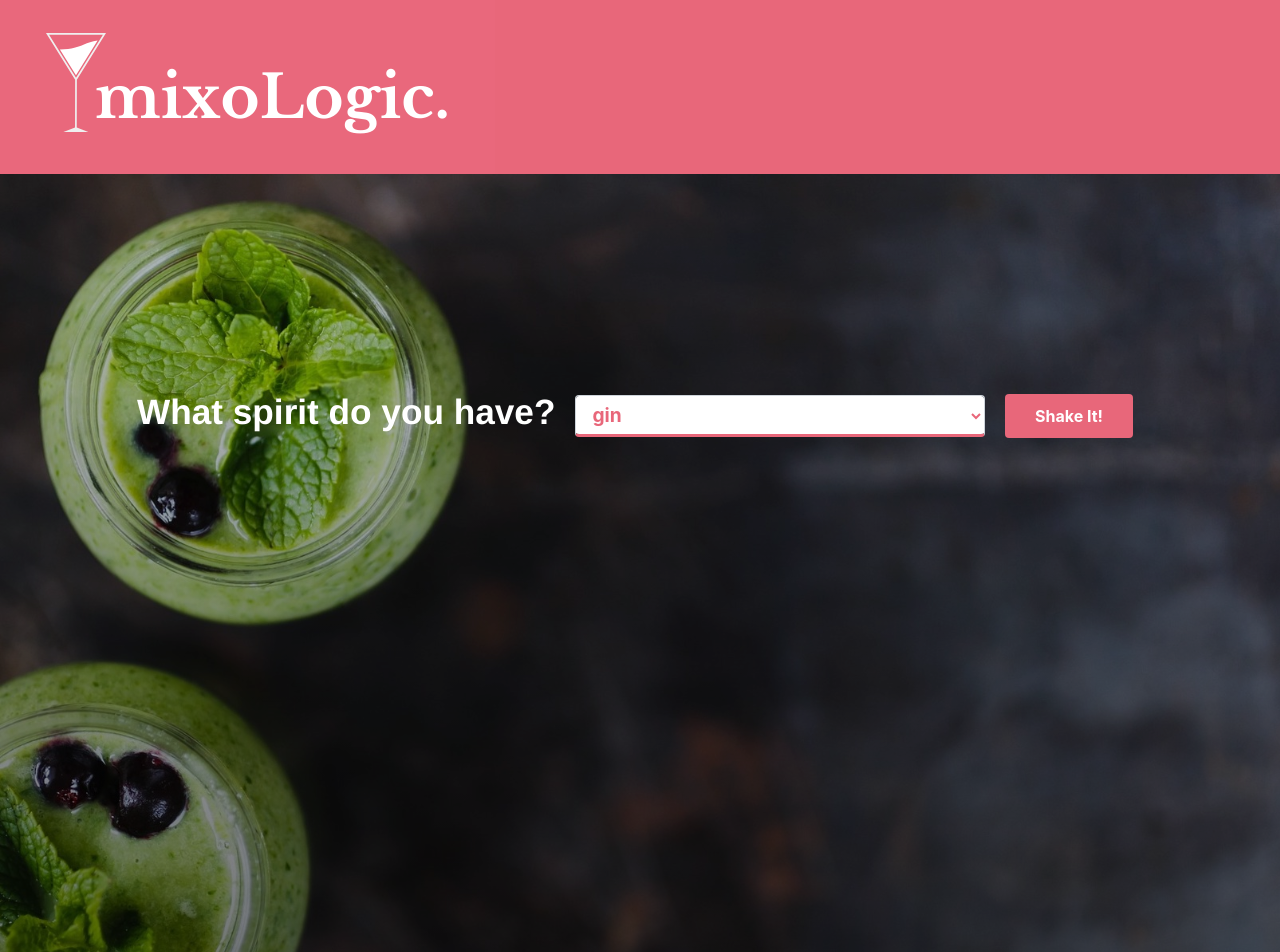
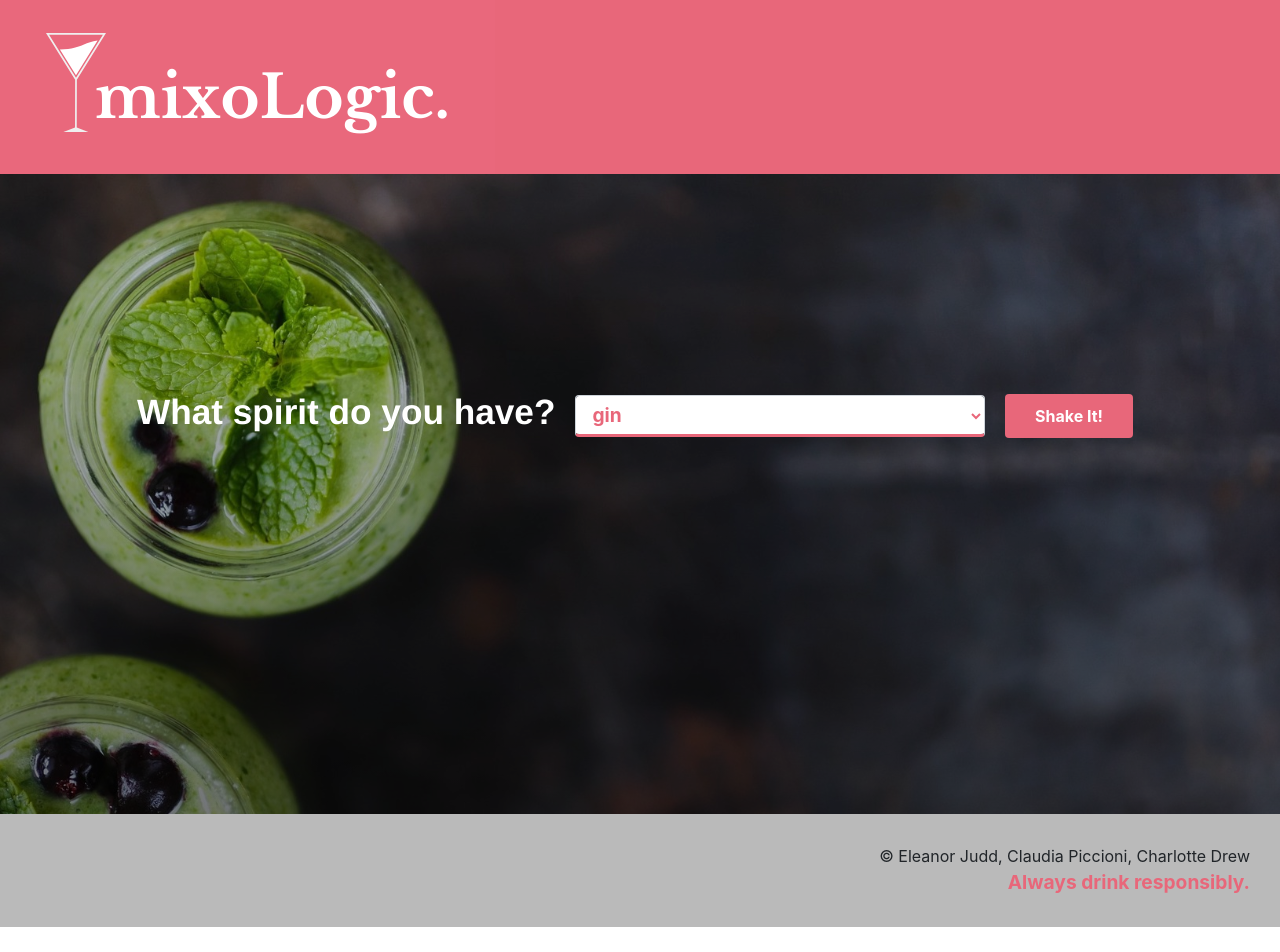
Before and after one commit to clapix/cocktail-react, a React (Create React App) app: page / in a window 1280 px wide. Shown: the top 952 px of the page. After the commit the page ends 927 px from the top, so only its background shows below. Built offline with nearby package versions, Linux system fonts and the light colour scheme.

Commit message:
Added simple footer styling

```diff
--- a/src/axios.js
+++ b/src/axios.js
@@ -1,10 +1,10 @@
 import axios from "axios";
 // return a new version of axios with useful settings applied
 export default axios.create({
-    baseURL: "http://username.restful.training/api/counters",
-    params: {
-        key: "b1a4b1a4b1a4-api-key-b1a4b1a4ab1a4",
-    },
+    baseURL: "http://homestead.test/api/",
+    // params: {
+    //     key: "b1a4b1a4b1a4-api-key-b1a4b1a4ab1a4",
+    // },
     headers: {
         Accept: "application/json",
     },
--- a/src/components/Footer.js
+++ b/src/components/Footer.js
@@ -5,9 +5,8 @@ class Footer extends React.Component {
     render() {
         return (
             <footer className="page-footer">
-                <p>
-                    some footer info here
-                    </p>
+                <p className="copyright">&copy; Eleanor Judd, Claudia Piccioni, Charlotte Drew</p>
+                <p className="warning">Always drink responsibly.</p>
             </footer>
         )
     };
--- a/src/components/Header.js
+++ b/src/components/Header.js
@@ -3,7 +3,6 @@ import {
     BrowserRouter as Router,
     Link
 } from "react-router-dom";
-import { Jumbotron, Container, Col, Row } from "react-bootstrap";
 
 class Header extends React.Component {
 
@@ -14,7 +13,7 @@ class Header extends React.Component {
                     <Link to="/">
                         <img
                             src="assets/logo-header.png"
-                            alt="logo"/>
+                            alt="mixologic-logo"/>
                     </Link>
                 </header>
             </Router>)
--- a/src/index.css
+++ b/src/index.css
@@ -1,3 +1,5 @@
+/* GLOBAL */
+
 * {
   box-sizing: border-box;
 }
@@ -22,6 +24,8 @@ code {
     monospace;
 }
 
+/* HEADER */
+
 .page-header {
   width: 100%;
   background: #e8677a;
@@ -31,8 +35,9 @@ code {
 
 }
 
+/* HERO - DROPDOWN */
 .hero {
-    height: 100vh;
+    height: 80vh;
     background-image: linear-gradient(lightgrey, grey), url("/assets/hero.jpg");
     background-blend-mode: multiply;
     width: 100%;
@@ -40,6 +45,7 @@ code {
     background-size: cover;
     padding: 10%;
     border-radius: 0;
+    margin-bottom: 0;
 }
 
 .form {
@@ -152,3 +158,25 @@ code {
     animation-iteration-count: 1;
 
 }
+
+/* FOOTER */
+
+.page-footer {
+    background: #bababa;
+    margin: 0;
+    padding: 30px 30px;
+
+}
+
+.copyright {
+    margin: 0;
+    text-align: right;
+}
+
+.warning {
+    margin: 0;
+    color: #e8677a;
+    text-align: right;
+    font-weight: bold;
+    font-size: 1.2em;
+}
```
